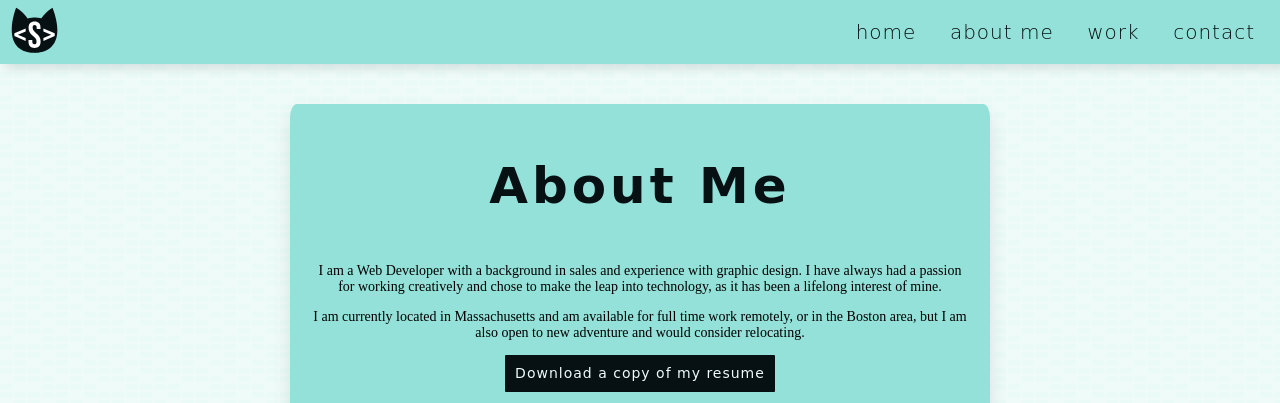
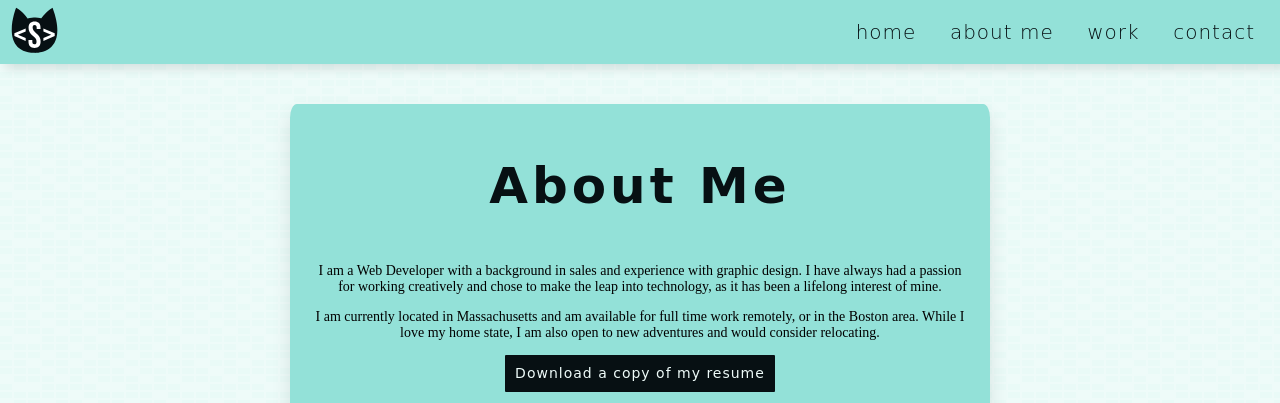
Before and after one commit to sarahschuller/portfolio-website, a plain HTML site: page about.html in a window 1280 px wide. Shown: the top 403 px of the page. Drawn offline with nearby package versions, Linux system fonts and the light colour scheme.

Commit message:
adjust about me text

```diff
--- a/about.html
+++ b/about.html
@@ -55,7 +55,7 @@
                 </p>
 
                 <p>
-                  I am currently located in Massachusetts and am available for full time work remotely, or in the Boston area, but I am also open to new adventure and would consider relocating.
+                  I am currently located in Massachusetts and am available for full time work remotely, or in the Boston area. While I love my home state, I am also open to new adventures and would consider relocating.
                 </p>
 
                 <p>
```
